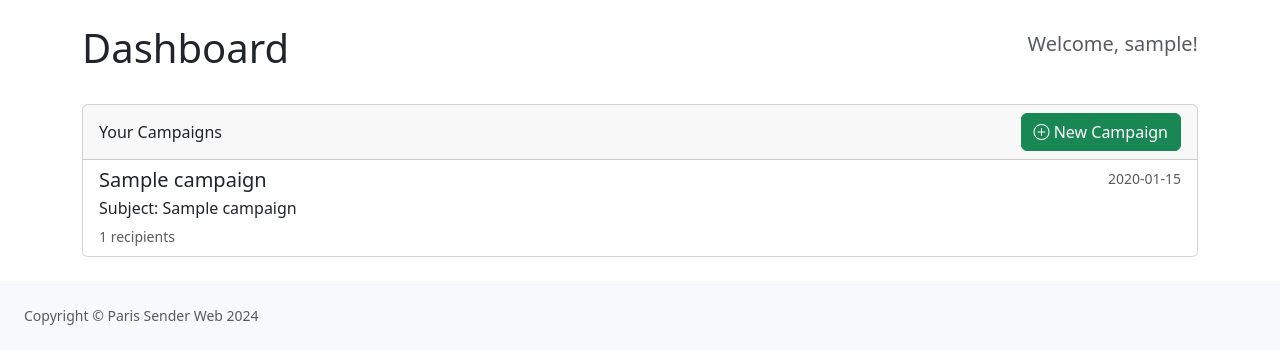
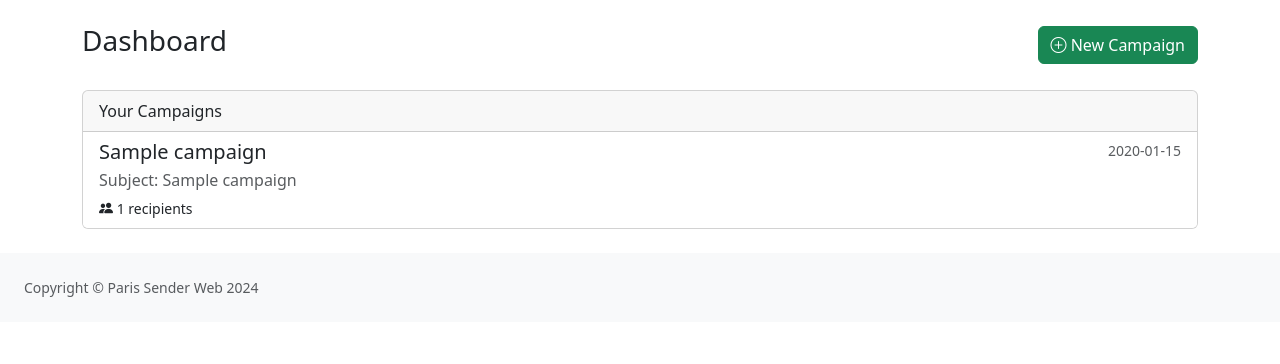
Before and after one commit to Sussyfreelandx/smtpweb, a Flask app: page / in a window 1280 px wide. Shown: the part 56-420 px from the top of the page. Run offline with Flask 2, Linux system fonts and the light colour scheme; a user stored in the database is signed in; tables that the repository leaves empty hold one stand-in row (values such as "Sample post").

Commit message:
Update dashboard.html

```diff
--- a/app/templates/dashboard.html
+++ b/app/templates/dashboard.html
@@ -2,16 +2,15 @@
 
 {% block content %}
     <div class="d-flex justify-content-between align-items-center mb-4">
-        <h1>Dashboard</h1>
-        <p class="lead text-muted">Welcome, {{ current_user.username }}!</p>
+        <h1 class="h3">Dashboard</h1>
+        <a href="{{ url_for('main.new_campaign') }}" class="btn btn-success">
+            <i class="bi bi-plus-circle"></i> New Campaign
+        </a>
     </div>
 
     <div class="card">
-        <div class="card-header d-flex justify-content-between align-items-center">
+        <div class="card-header">
             Your Campaigns
-            <a href="{{ url_for('main.new_campaign') }}" class="btn btn-success">
-                <i class="bi bi-plus-circle"></i> New Campaign
-            </a>
         </div>
         <div class="list-group list-group-flush">
             {% for campaign in campaigns %}
@@ -20,13 +19,13 @@
                     <h5 class="mb-1">{{ campaign.name }}</h5>
                     <small class="text-muted">{{ campaign.created_at.strftime('%Y-%m-%d') }}</small>
                 </div>
-                <p class="mb-1">Subject: {{ campaign.subject }}</p>
-                <small class="text-muted">{{ campaign.recipients.count() }} recipients</small>
+                <p class="mb-1 text-muted">Subject: {{ campaign.subject }}</p>
+                <small><i class="bi bi-people-fill"></i> {{ campaign.recipients.count() }} recipients</small>
             </a>
             {% else %}
             <div class="list-group-item text-center p-4">
-                <p>You have no campaigns yet.</p>
-                <a href="{{ url_for('main.new_campaign') }}" class="btn btn-primary">Create Your First Campaign</a>
+                <p class="mb-0">You have no campaigns yet.</p>
+                <a href="{{ url_for('main.new_campaign') }}">Create your first one!</a>
             </div>
             {% endfor %}
         </div>
```
